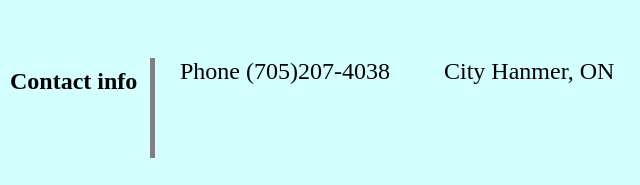
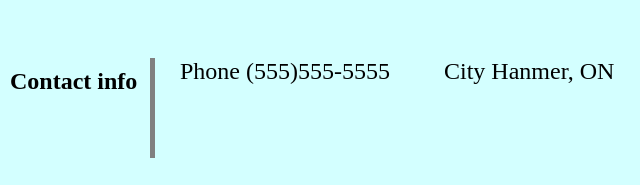
Before and after one commit to taylor124/professional-Portfolio, a plain HTML site: page index.html in a window 1280 px wide. Shown: the part 1158-1343 px from the top of the page, 0-640 px from the left. Drawn offline with Linux system fonts and the light colour scheme.

Commit message:
fixed some issues

```diff
--- a/index.html
+++ b/index.html
@@ -71,7 +71,7 @@
                     <div class="section-ro" id="reach-out">
                         <h2>Contact info</h2>
                         <div>
-                            <a href="#reach-out" class="info-ro">Phone (705)207-4038</a>
+                            <a href="#reach-out" class="info-ro">Phone (555)555-5555</a>
                             <a href="#reach-out" class="info-ro">City Hanmer, ON</a>
                             <a href="https://github.com/taylor124" class="info-ro">Github: taylor124</a>
                         </div>
```
